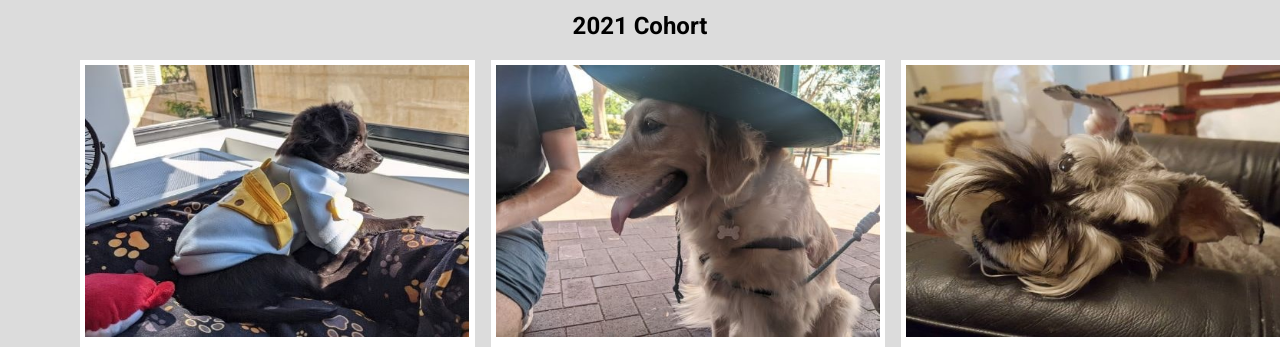
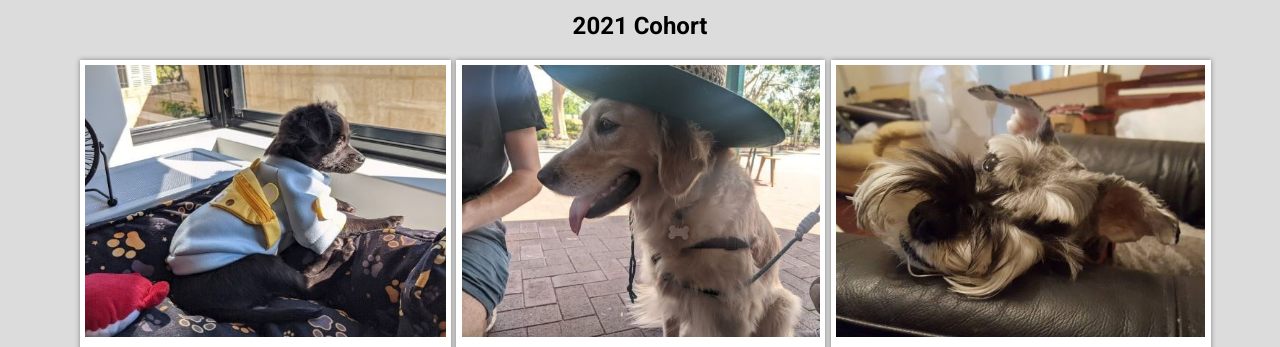
Before and after one commit to SheCodesAus/she-codes-html-css-exercises-dev-rebecca, a plain HTML site: page she-codes-cohort/index.html in a window 1280 px wide. Shown: the part 94-441 px from the top of the page. Drawn offline with Linux system fonts and the light colour scheme.

Commit message:
Pet challenge completed

```diff
--- a/she-codes-cohort/styles.css
+++ b/she-codes-cohort/styles.css
@@ -60,7 +60,7 @@ main {
 
 img {
   height: 17em;
-  width: 24em;
+  width: 100%;
   margin-left: auto;
   margin-right: auto;
   display: block;
@@ -69,8 +69,11 @@ img {
 
 .card {
   background-color: white;
+  width: 100%;
   padding: 0.33em;
   padding-bottom: 3em;
+  box-shadow: 0 0 5px gray;
+  object-fit: cover;
 }
 
 .name {
```
